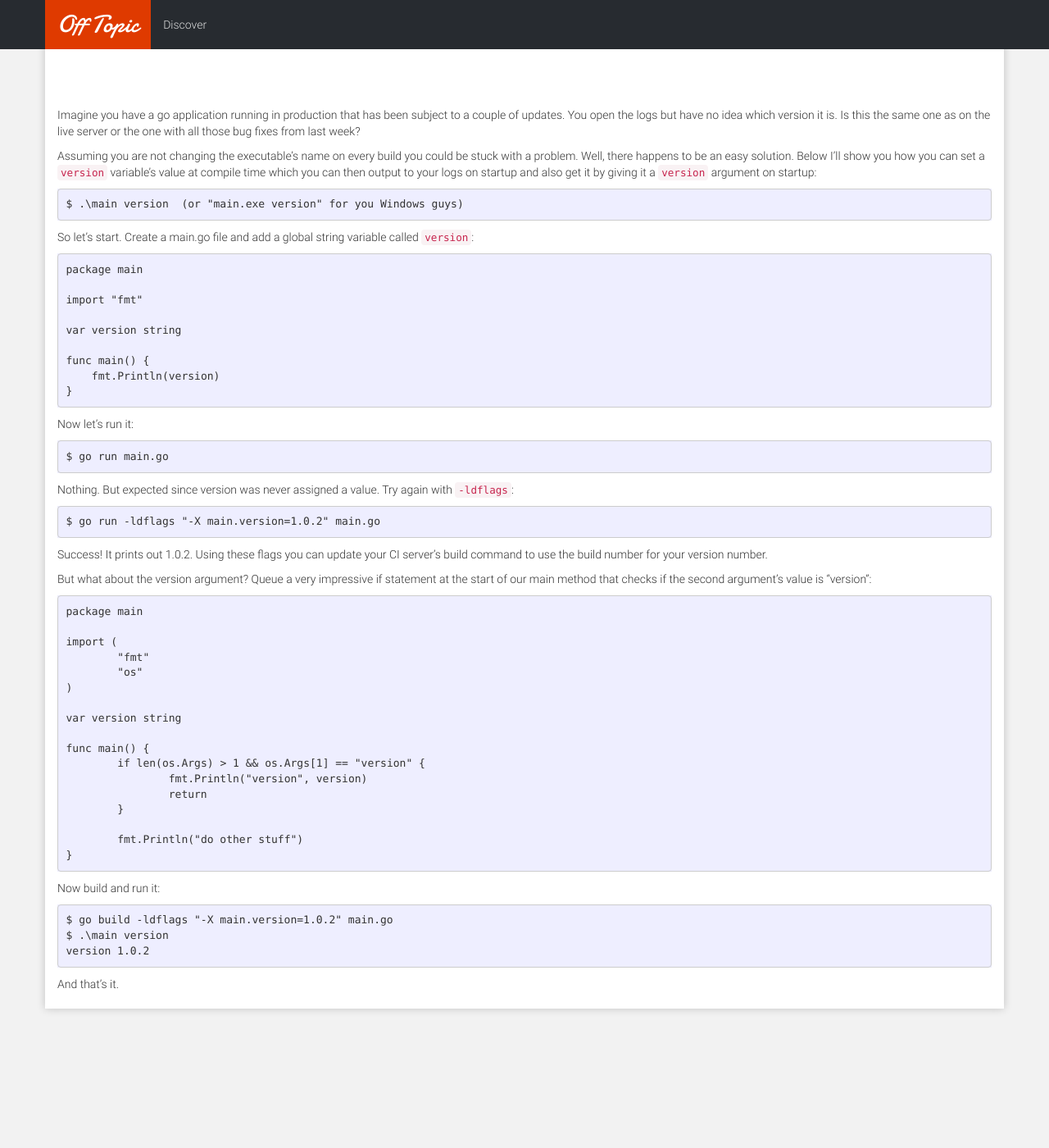
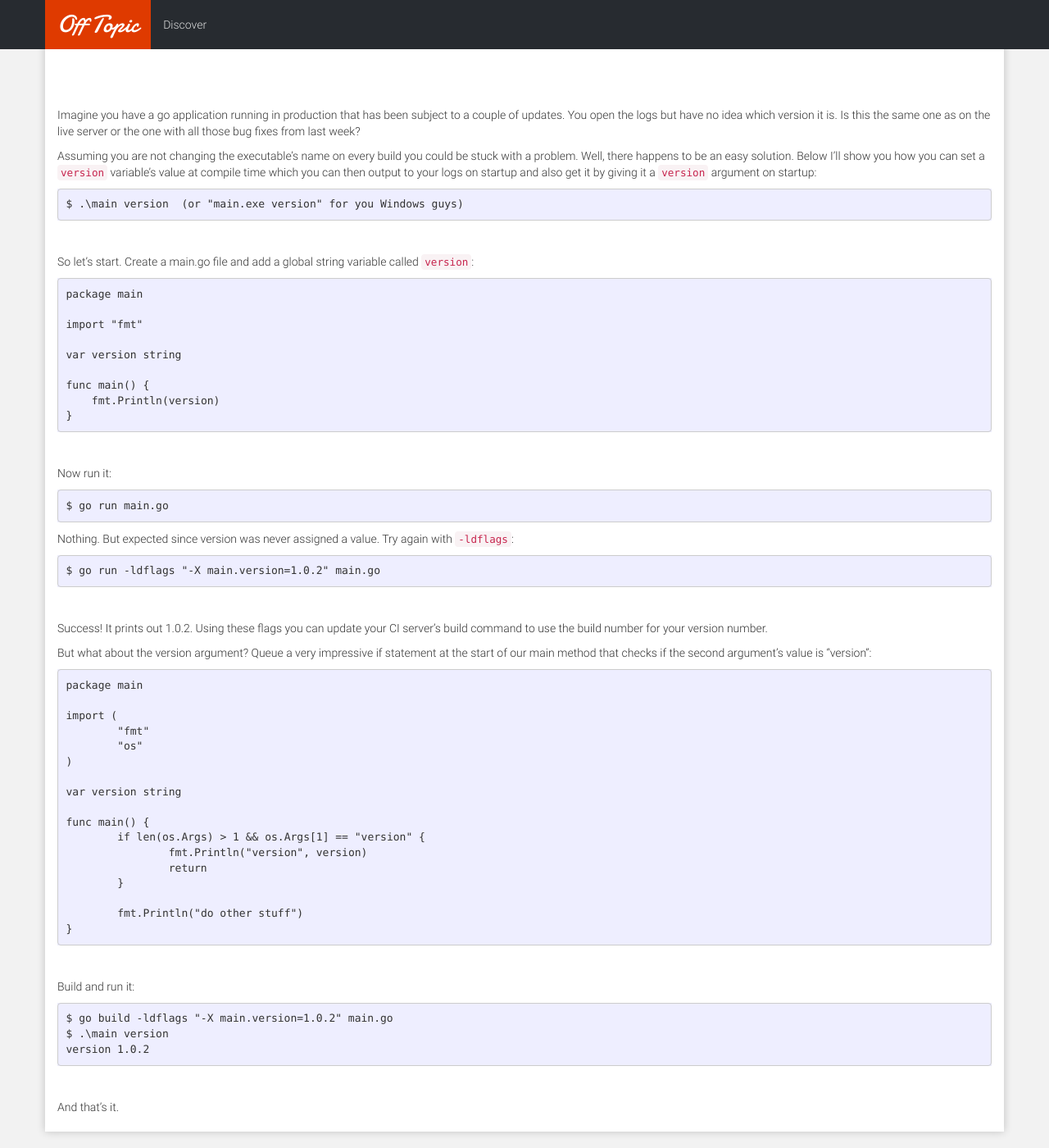
Before and after one commit to HappyPills/offtopic.co.za, a Jekyll site: the page built from _posts/2016-03-15-how-to-version-your-go-apps.markdown, in a window 1280 px wide and 1400 px high, scrolled down 150 px. Shown: the whole window at 82% size. Built offline with Jekyll 4.4.1, drawn with Linux system fonts in a browser that asks for light colours; before the commit the page ends 1400 px from its top, so only the background shows below that.

Commit message:
formatting

````diff
--- a/_posts/2016-03-15-how-to-version-your-go-apps.markdown
+++ b/_posts/2016-03-15-how-to-version-your-go-apps.markdown
@@ -13,6 +13,7 @@ Assuming you are not changing the executable's name on every build you could be
 ```
 $ .\main version  (or "main.exe version" for you Windows guys)
 ```
+&nbsp;
 
  So let's start. Create a main.go file and add a global string variable called `version`:
 
@@ -27,7 +28,9 @@ func main() {
     fmt.Println(version)
 }
 ```
-Now let's run it:
+&nbsp;
+
+Now run it:
 ```
 $ go run main.go
 ```
@@ -36,6 +39,8 @@ Nothing. But expected since version was never assigned a value. Try again with `
 ```
 $ go run -ldflags "-X main.version=1.0.2" main.go
 ```
+&nbsp;
+
 Success! It prints out 1.0.2. Using these flags you can update your CI server's build command to use the build number for your version number.
 
 But what about the version argument? Queue a very impressive if statement at the start of our main method that checks if the second argument's value is "version":
@@ -59,12 +64,15 @@ func main() {
 	fmt.Println("do other stuff")
 }
 ```
+&nbsp;
 
-Now build and run it:
+Build and run it:
 
 ```
 $ go build -ldflags "-X main.version=1.0.2" main.go
 $ .\main version
 version 1.0.2
 ```
+&nbsp;
+
 And that's it.
````
